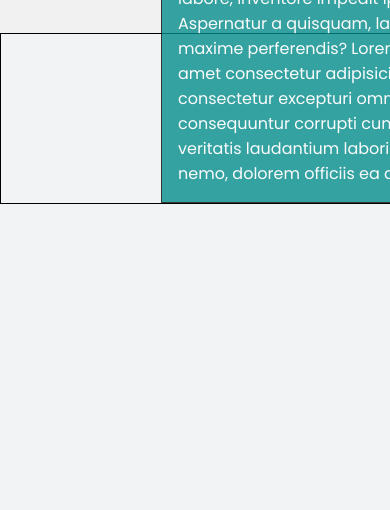
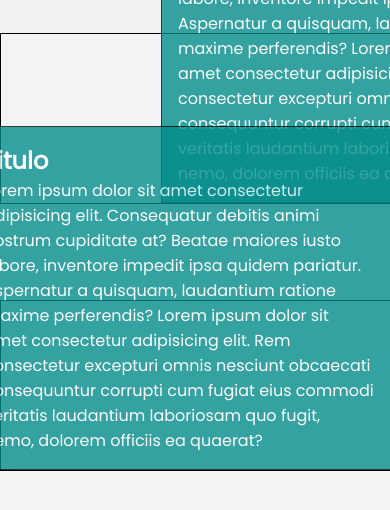
Before and after one commit to MatiSalinas/computer-laboratory-web-page, a React (Vite) app in the folder web/: page / in a window 390 px wide. Shown: the part 2546-3056 px from the top of the page. Built offline with nearby package versions, Linux system fonts and the light colour scheme.

Commit message:
news animations disabled on mobile

```diff
--- a/web/src/components/News.jsx
+++ b/web/src/components/News.jsx
@@ -23,6 +23,12 @@ function News() {
             },
             hideLeft:{
                 x: -200, opacity: 0
+            },
+            appearRight : {
+                x: 0, opacity: 1
+            },
+            hideRight:{
+                x: 200, opacity: 0
             },
             new1Initial:{
                 y: 300
@@ -51,10 +57,10 @@ function News() {
                 </motion.div>
             </div>
 
-            {/* <div className="newContainer2">
-                <motion.div className="image2" initial={{ x: 200, opacity: 0, }} whileInView={{ x: 0, opacity: 1 }} transition={{ duration: 1 }} >
+            <div className="newContainer2">
+                <motion.div className="image2" variants={newsVariants} initial='hideRight' whileInView='appearRight' transition={{ duration: 1 }} >
 
-                    <motion.div className="new2"  variants={newsVariants} ref={refNews2} initial={{ y: 0 }} style='new2Scroll' transition={{ duration: 0.4 }}>
+                    <motion.div className="new2"  variants={newsVariants} ref={refNews2} initial={{ y: 0 }} style={(!isMobile) ? {y: news2Values} : {y:0}} transition={{ duration: 0.4 }}>
                         <h2>Titulo</h2>
                         <p>Lorem ipsum dolor sit amet consectetur adipisicing elit. Consequatur debitis animi nostrum cupiditate at?
                             Beatae maiores iusto labore, inventore impedit ipsa quidem pariatur. Aspernatur a quisquam, laudantium ratione maxime perferendis?
@@ -62,7 +68,7 @@ function News() {
                         </p>
                     </motion.div>
                 </motion.div>
-            </div> */}
+            </div>
         </div>
 
     )
```
